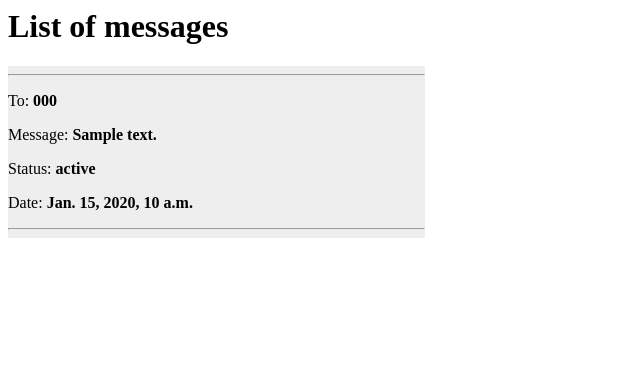
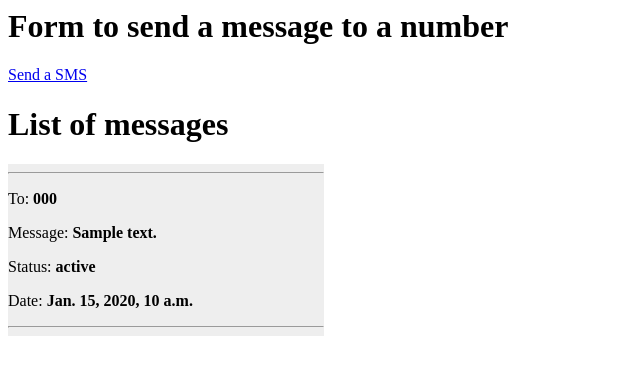
Before and after one commit to KuntaNgcobo/admin-sms-app, a Django app: page /sms_app/ in a window 1280 px wide. Shown: the top 375 px of the page, without its empty margins (0-640 px from the left). Run offline with Django 4.2, Linux system fonts and the light colour scheme; tables that the repository leaves empty hold one stand-in row (values such as "Sample post").

Commit message:
Added basic form for sending a message

```diff
--- a/sms_app/templates/index.html
+++ b/sms_app/templates/index.html
@@ -1,6 +1,9 @@
+<div>
+    <h1>Form to send a message to a number</h1> <a href="{% url 'sms_app:sms_form' %}">Send a SMS</a>
+</div>
 {% if sms_list %}
 <h1>List of messages</h1>
-    <span style="background-color: #eee; width: 33%; float:left;">
+    <span style="background-color: #eee; width: 25%; float:left;">
     {% for sms in sms_list %}
         <hr>
         <p>To: <b>{{ sms.number }}</b></p>
--- a/sms_app/urls.py
+++ b/sms_app/urls.py
@@ -5,7 +5,5 @@ from . import views
 app_name = 'sms_app'
 urlpatterns = [
     path('', views.index, name='index'),
-    #path('<int:question_id>/', views.detail, name='detail'),
-    #path('<int:question_id>/results/', views.results, name='results'),
-    #path('<int:question_id>/vote/', views.vote, name='vote'),
+    path('sms_form/', views.sms_form, name='sms_form'),
 ]
--- a/sms_app/views.py
+++ b/sms_app/views.py
@@ -1,7 +1,13 @@
-from django.http import HttpResponse
+import time
+from django.urls import reverse
+import phonenumbers
+
+from datetime import datetime
+from django.http import HttpResponse, HttpResponseRedirect
 from django.shortcuts import render
 
 from .models import SMS
+
 
 def index(request):
     sms_list = SMS.objects.order_by('date')[:5]
@@ -9,3 +15,40 @@ def index(request):
         'sms_list': sms_list,
         }
     return render(request, 'index.html', context)
+
+def sms_form(request):
+    if request.method == "POST":
+        return send_sms(request)
+
+    context = {}
+    return render(request, 'sms_form.html', context)
+
+def send_sms(request):
+    sms = {
+        "time_now": datetime.now(),
+        "status": "PENDING",
+        }
+    try:
+        #selected_choice = question.choice_set.get(pk=request.POST['choice'])
+        phone_number = phonenumbers.parse( request.POST['number'] )
+        sms["number"] = phone_number
+        sms["message"] = request.POST['message']
+
+        print("Send start", sms)
+        if not phonenumbers.is_valid_number_for_region(phone_number, "ZA"):
+            raise KeyError
+
+    except (KeyError):
+        # Redisplay the question voting form.
+        print("Error")
+        return render(request, 'sms_form.html', {
+            'number_error': "Number not valid for South Africa",
+        })
+    else:
+        print("Else")
+        # Always return an HttpResponseRedirect after successfully dealing
+        # with POST data. This prevents data from being posted twice if a
+        # user hits the Back button.
+        time.sleep(1)
+        return HttpResponseRedirect(reverse('sms_app:index'))
+        return render(request, 'index.html', sms)
```
Also changed, not shown: sms_app/templates/sms_form.html (added, +20 -0 lines).
